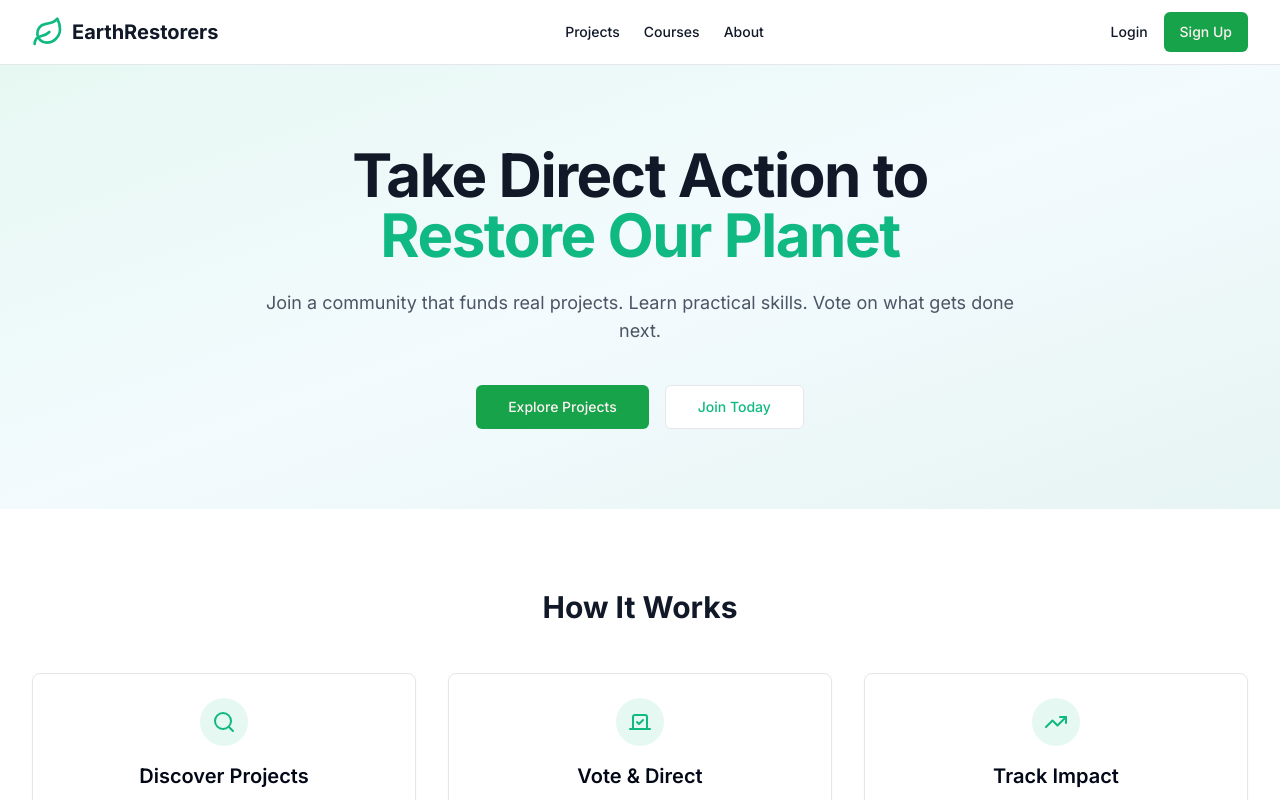
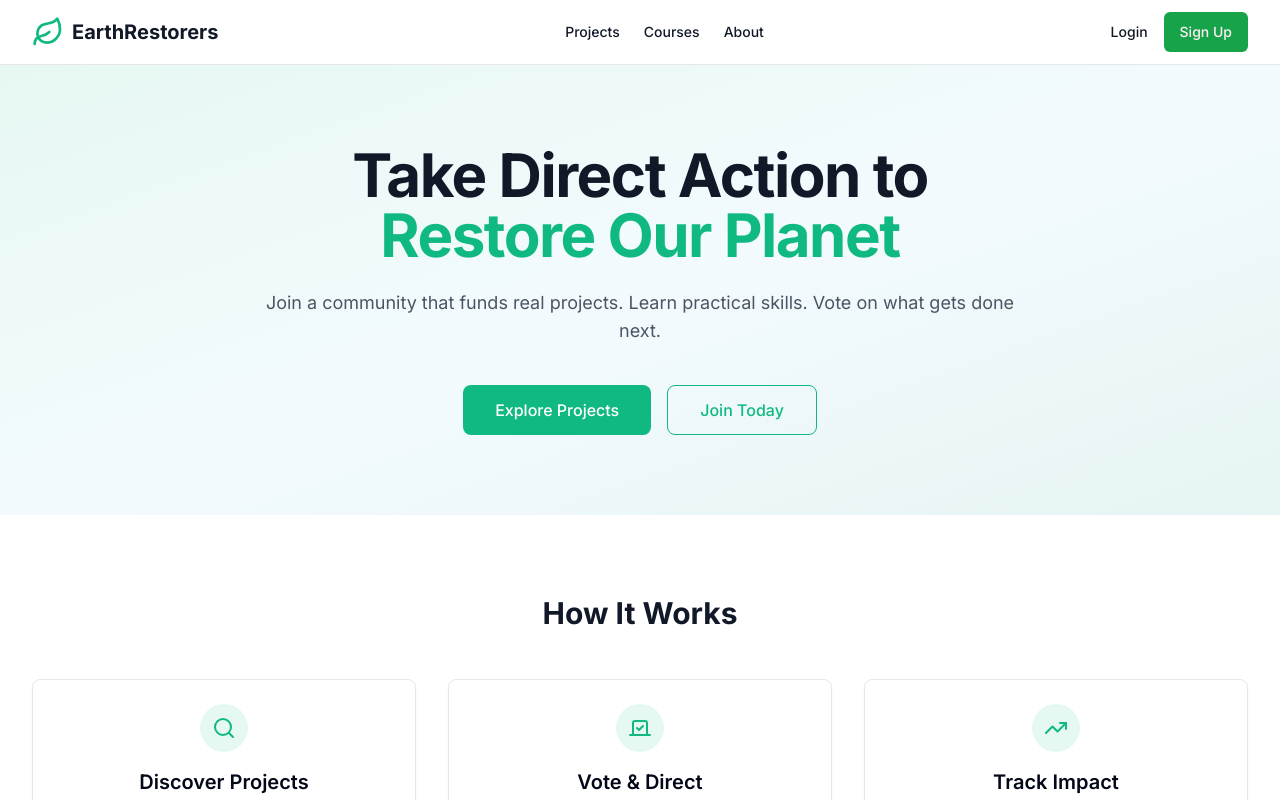
Before and after one commit to itsgbemi/recorearth, a Next.js app: page / in a window 1280 px wide. Shown: the top 800 px of the page. Built offline with nearby package versions, Linux system fonts and the light colour scheme.

Commit message:
Update Hero.tsx

```diff
--- a/app/components/Hero.tsx
+++ b/app/components/Hero.tsx
@@ -1,5 +1,3 @@
-import Button from './ui/Button'
-
 export default function Hero() {
 return (
 <section className="relative overflow-hidden bg-gradient-to-br from-earth-green/10 via-earth-blue/5 to-earth-teal/10 py-20">
@@ -13,12 +11,12 @@ Take Direct Action to
 Join a community that funds real projects. Learn practical skills. Vote on what gets done next.
 </p>
 <div className="mt-10 flex flex-col sm:flex-row gap-4 justify-center">
-<Button size="lg" className="bg-earth-green hover:bg-earth-green/90">
+<button className="px-8 py-3 bg-earth-green text-white font-medium rounded-lg hover:bg-earth-green/90 transition-colors">
 Explore Projects
-</Button>
-<Button size="lg" variant="outline" className="border-earth-green text-earth-green">
+</button>
+<button className="px-8 py-3 border border-earth-green text-earth-green font-medium rounded-lg hover:bg-earth-green/10 transition-colors">
 Join Today
-</Button>
+</button>
 </div>
 </div>
 </div>
```
